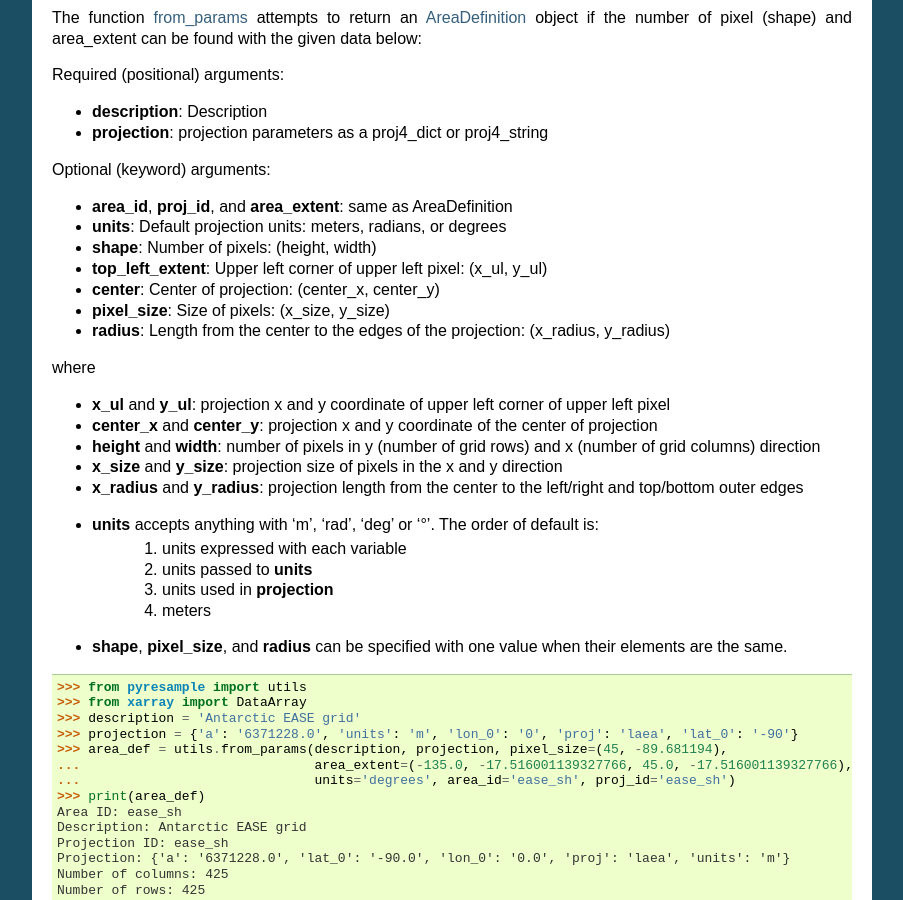
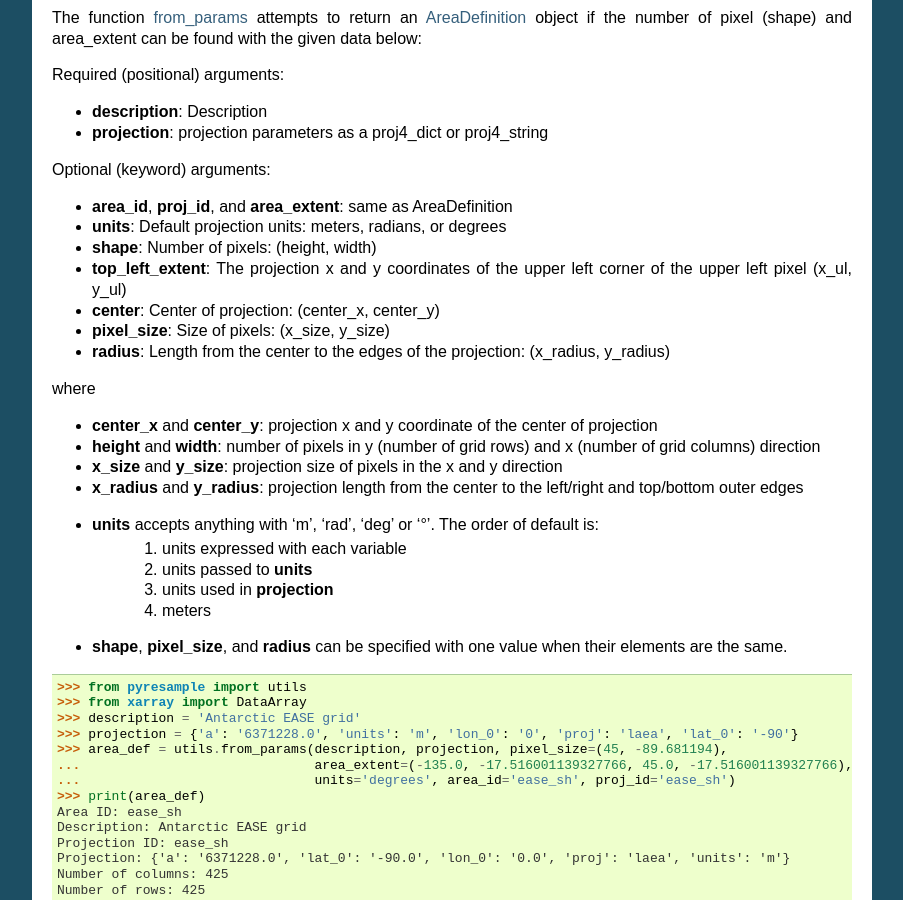
Before and after one commit to pytroll/pyresample, a Sphinx documentation site: the page built from docs/source/geo_def.rst, in a window 1280 px wide and 900 px high, scrolled down 1565 px. Shown: the whole window, without its empty margins (198-1101 px from the left). Built offline with Sphinx 7.4.7, drawn with Linux system fonts in a browser that asks for light colours; some of the changed lines change nothing that is shown.

Commit message:
Continue updating the docs

```diff
--- a/docs/source/geo_def.rst
+++ b/docs/source/geo_def.rst
@@ -19,8 +19,8 @@
 Use function `utils.wrap_longitudes <https://pyresample.readthedocs.io/en/latest/API.html#utils.wrap_longitudes>`_
 for wrapping longitudes yourself.
 
-`AreaDefinition <https://pyresample.readthedocs.io/en/latest/API.html#geometry.AreaDefinition>`_
-------------------------------------------------------------------------------------------------
+AreaDefinition
+--------------
 
 The cartographic definition of grid areas used by
 `Pyresample <https://pyresample.readthedocs.io/en/latest/API.html#pyresample-api>`_ is contained in an
@@ -66,8 +66,8 @@
  Number of rows: 425
  Area extent: (-5326849.0625, -5326849.0625, 5326849.0625, 5326849.0625)
 
-`pyresample.utils <https://pyresample.readthedocs.io/en/latest/API.html#module-utils>`_
-***************************************************************************************
+pyresample.utils
+****************
 
 The `utils <https://pyresample.readthedocs.io/en/latest/API.html#module-utils>`_ module of pyresample
 has convenience functions for constructing area definitions. The function
@@ -110,14 +110,13 @@
 * **area_id**, **proj_id**, and **area_extent**: same as AreaDefinition
 * **units**: Default projection units: meters, radians, or degrees
 * **shape**: Number of pixels: (height, width)
-* **top_left_extent**: Upper left corner of upper left pixel: (x_ul, y_ul)
+* **top_left_extent**: The projection x and y coordinates of the upper left corner of the upper left pixel (x_ul, y_ul)
 * **center**: Center of projection: (center_x, center_y)
 * **pixel_size**: Size of pixels: (x_size, y_size)
 * **radius**: Length from the center to the edges of the projection: (x_radius, y_radius)
 
 where
 
-* **x_ul** and **y_ul**: projection x and y coordinate of upper left corner of upper left pixel
 * **center_x** and **center_y**: projection x and y coordinate of the center of projection
 * **height** and **width**: number of pixels in y (number of grid rows) and x (number of grid columns) direction
 * **x_size** and **y_size**: projection size of pixels in the x and y direction
@@ -386,8 +385,8 @@
  Number of rows: 425
  Area extent: (-5326849.0625, -5326849.0625, 5326849.0625, 5326849.0625)
 
-`GridDefinition <https://pyresample.readthedocs.io/en/latest/API.html#geometry.GridDefinition>`_
-------------------------------------------------------------------------------------------------
+GridDefinition
+--------------
 If the lons and lats grid values are known, the area definition information can be skipped for some types of
 resampling by using a `GridDefinition <https://pyresample.readthedocs.io/en/latest/API.html#geometry.GridDefinition>`_
 object instead of an `AreaDefinition <https://pyresample.readthedocs.io/en/latest/API.html#geometry.AreaDefinition>`_
@@ -401,8 +400,8 @@
  >>> lats = np.ones((100, 100))
  >>> grid_def = geometry.GridDefinition(lons=lons, lats=lats)
 
-`SwathDefinition <https://pyresample.readthedocs.io/en/latest/API.html#geometry.SwathDefinition>`_
---------------------------------------------------------------------------------------------------
+SwathDefinition
+---------------
 A swath is defined by the lon and lat values of the data points
 
 .. doctest::
```
